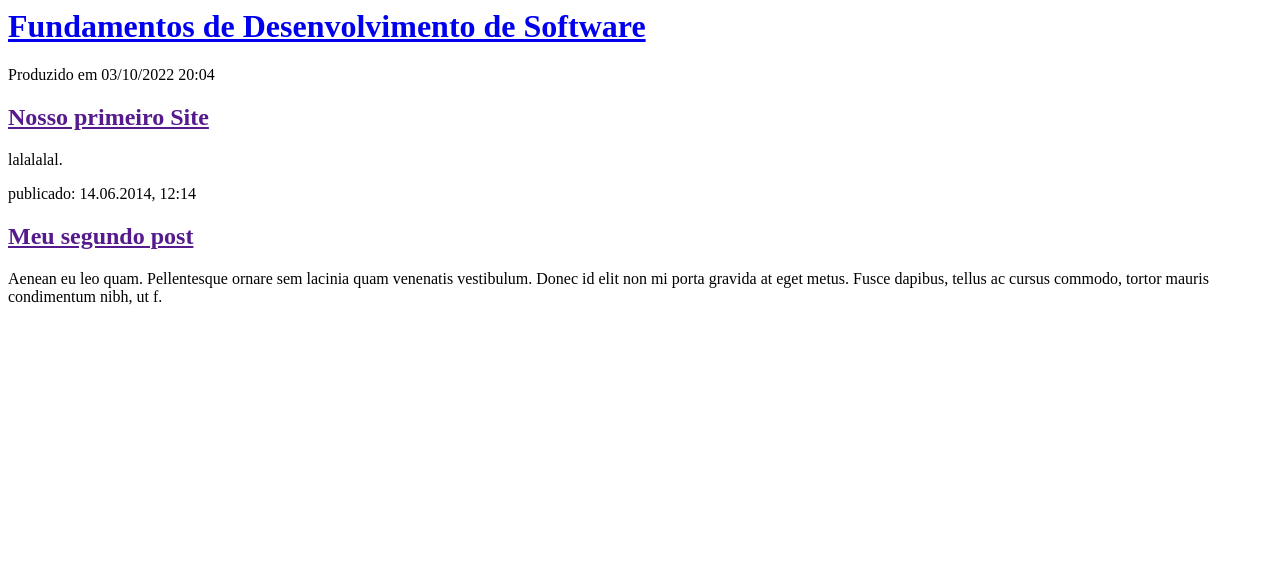
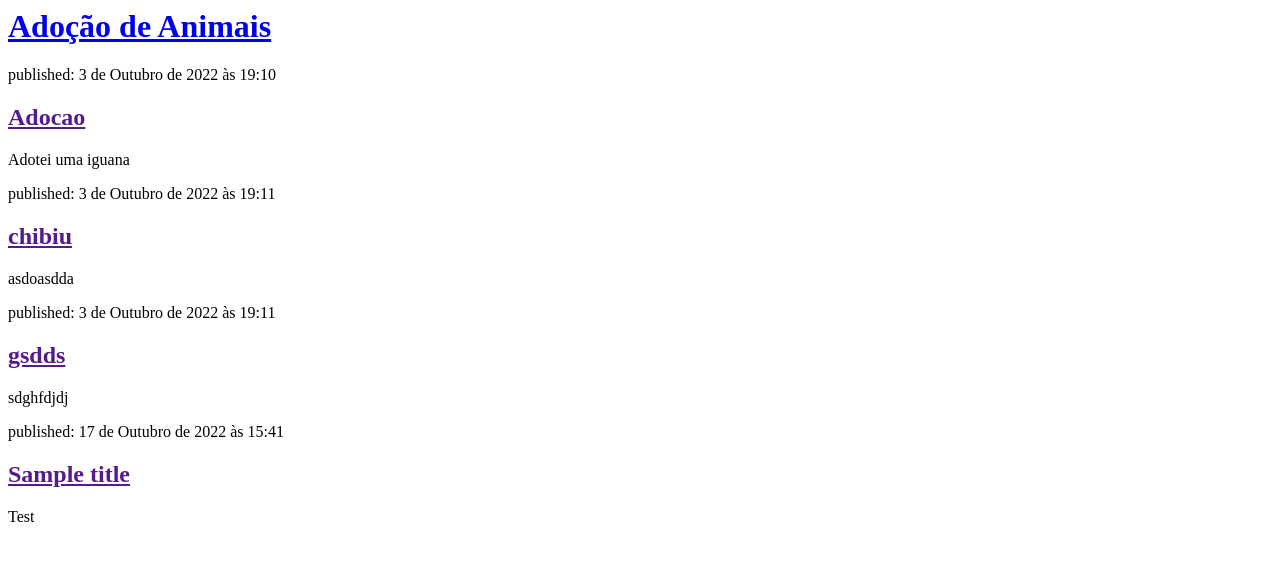
Before and after one commit to Vitrola1302/my-first-blog, a Django app: page / in a window 1280 px wide. Shown: the top 561 px of the page. Run offline with Django 4.2, Linux system fonts and the light colour scheme; data comes from the database, SQL or seed files in the repository; both versions use the stored data as it was after the commit.

Commit message:
Modificação para aparecer os Posts na HomePage.

```diff
--- a/blog/templates/blog/post_list.html
+++ b/blog/templates/blog/post_list.html
@@ -1,22 +1,15 @@
 <html>
-    <head>
-        <title>Adoção de Animais</title>
-    </head>
-    <body>
+<body>
+    <div>
+        <h1><a href="/">Adoção de Animais</a></h1>
+    </div>
+
+    {% for post in posts %}
         <div>
-            <h1><a href="/">Fundamentos de Desenvolvimento de Software</a></h1>
+            <p>published: {{ post.published_date }}</p>
+            <h2><a href="">{{ post.title }}</a></h2>
+            <p>{{ post.text|linebreaksbr }}</p>
         </div>
-
-        <div>
-            <p>Produzido em 03/10/2022 20:04</p>
-            <h2><a href="">Nosso primeiro Site</a></h2>
-            <p>lalalalal.</p>
-        </div>
-
-        <div>
-            <p>publicado: 14.06.2014, 12:14</p>
-            <h2><a href="">Meu segundo post</a></h2>
-            <p>Aenean eu leo quam. Pellentesque ornare sem lacinia quam venenatis vestibulum. Donec id elit non mi porta gravida at eget metus. Fusce dapibus, tellus ac cursus commodo, tortor mauris condimentum nibh, ut f.</p>
-        </div>
-    </body>
+    {% endfor %}
+</body>
 </html>
--- a/blog/views.py
+++ b/blog/views.py
@@ -1,4 +1,8 @@
 from django.shortcuts import render
+from django.utils import timezone
+from .models import Post
+
 
 def post_list(request):
-    return render(request, 'blog/post_list.html', {})
+    posts = Post.objects.filter(published_date__lte=timezone.now()).order_by('published_date')
+    return render(request, 'blog/post_list.html', {'posts': posts})
```
Also changed, not shown: db.sqlite3.
